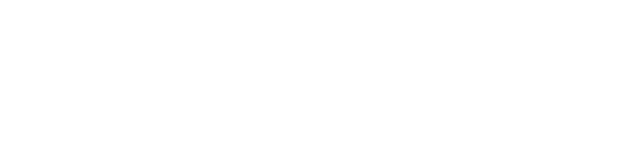
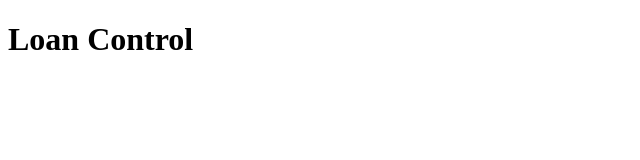
Before and after one commit to bertoldi11/loancontrol, a website: page public/index.html in a window 1280 px wide. Shown: the whole page, without its empty margins (0-640 px from the left). Drawn offline with nearby package versions, Linux system fonts and the light colour scheme; some packages are replaced by stand-ins of ours.

Commit message:
Adicionando novas pastas e arquivos da estrutura da aplicação.

```diff
--- a/public/index.html
+++ b/public/index.html
@@ -4,11 +4,13 @@
     <meta charset="UTF-8">
     <title>Loan Control</title>
 
+
     <script src="bower_components/angular/angular.min.js"></script>
     <script src="bower_components/angular-route/angular-route.min.js"></script>
     <script src="bower_components/angular-resource/angular-resource.min.js"></script>
 </head>
 <body>
+    <h1>Loan Control</h1>
     <div ng-view ></div>
 </body>
 </html>
--- a/public/js/controllers.js
+++ b/public/js/controllers.js
@@ -2,4 +2,4 @@
 
 /* Controllers */
 
-var loanControlControllers = angular.module('loanControlControllers', [])
+var loanControlControllers = angular.module('loanControlControllers', []);
--- /dev/null
+++ b/public/js/services.js
@@ -0,0 +1,3 @@
+/**
+ * Created by Print4me on 02/03/2015.
+ */
```
Also changed, not shown: public/css/app.css (added), 1 other file.
